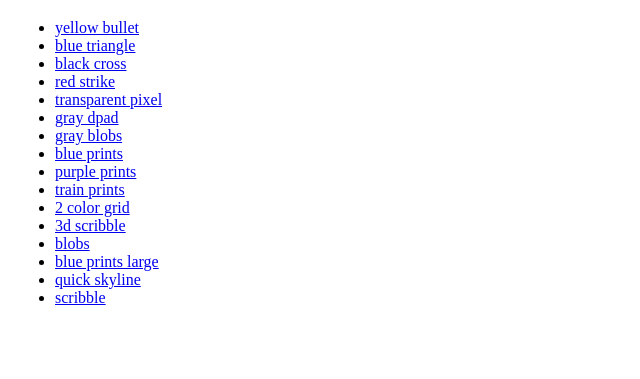
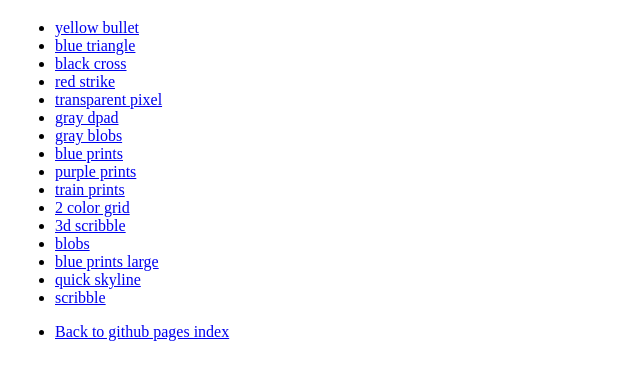
Before and after one commit to Quinten/doodles, a plain HTML site: page index.html in a window 1280 px wide. Shown: the part 61-440 px from the top of the page, without its empty margins (0-640 px from the left). Drawn offline with Linux system fonts and the light colour scheme.

Commit message:
Added a back link

```diff
--- a/index.html
+++ b/index.html
@@ -29,5 +29,6 @@
         <li><a href="quick-skyline.html">quick skyline</a></li>
         <li><a href="scribble.html">scribble</a></li>
     </ul>
+    <ul><li><a href="https://quinten.github.io/">Back to github pages index</a></li></ul>
   </body>
 </html>
```
